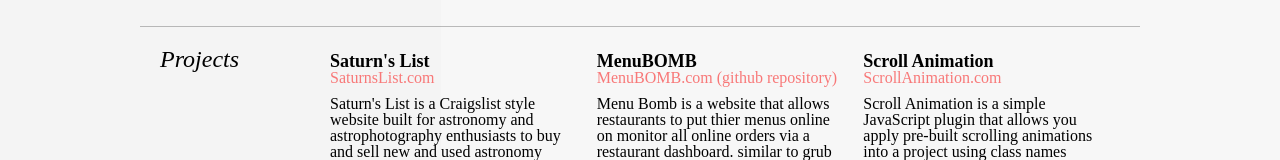
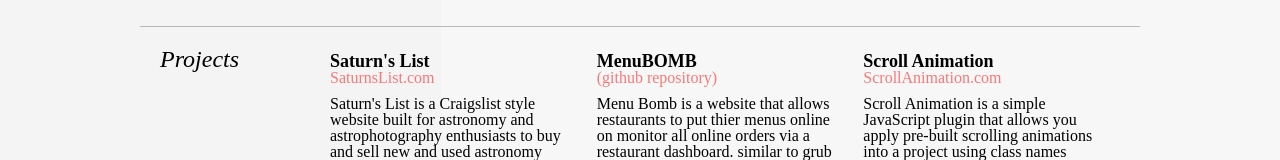
Before and after one commit to joshborup/portfolio, a React (Create React App) app: page / in a window 1280 px wide. Shown: the part 435-595 px from the top of the page. Built offline with nearby package versions, Linux system fonts and the light colour scheme; a web font is replaced by a local one.

Commit message:
last webhook test

```diff
--- a/src/components/Home/Projects.js
+++ b/src/components/Home/Projects.js
@@ -17,7 +17,7 @@
 
                  <div>
                  <h3>MenuBOMB</h3>
-                     <a href='https://github.com/joshborup/menu-bomb'>MenuBOMB.com (github repository)</a>
+                     <a href='https://github.com/joshborup/menu-bomb'>(github repository)</a>
                      <p>Menu Bomb is a website that allows restaurants to put thier menus online on monitor all online orders via a restaurant dashboard. similar to grub hub but with a more restaurant centric focus</p>
                      <p>menuBOMB was built with technologies such as <span className='stack'>React/Redux, CSS3, Styled-Components, Node, Express, PostgreSQL, RESTful API's</span></p>
                 </div>
```
